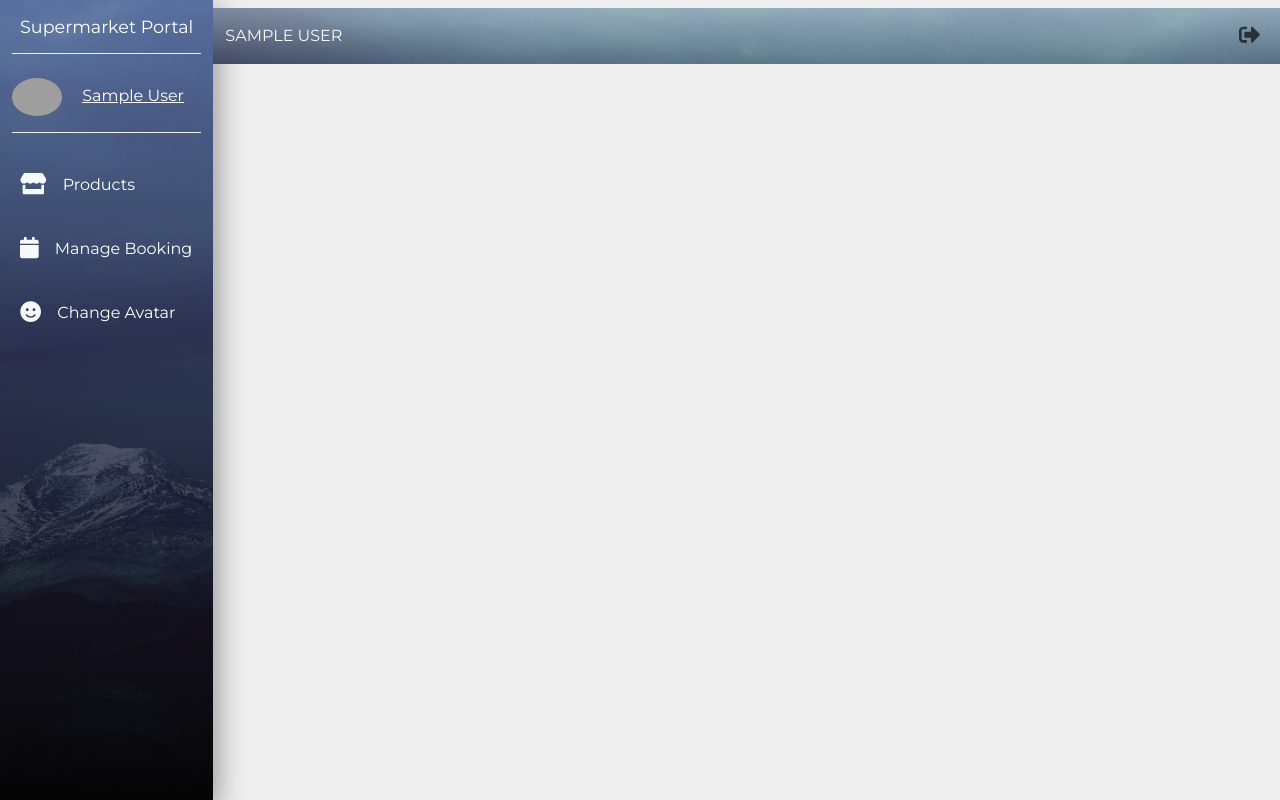
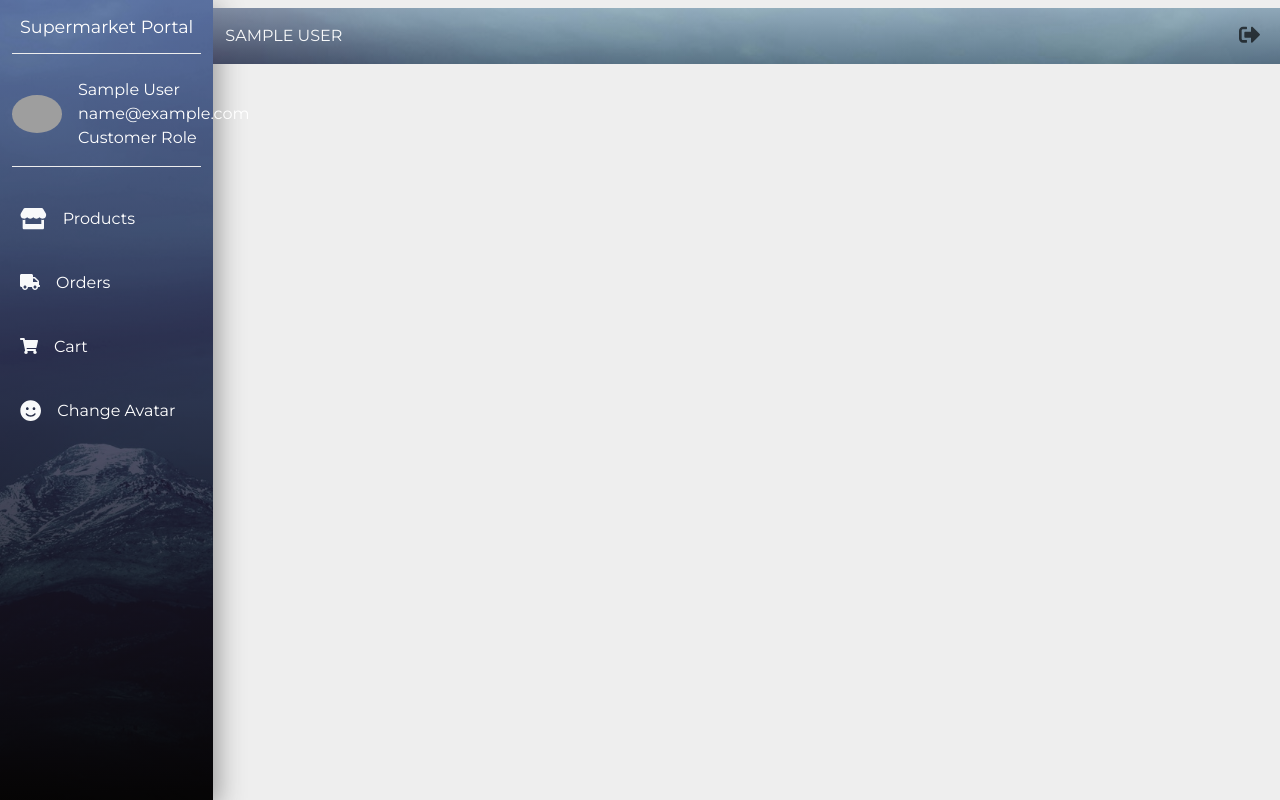
Before and after one commit to ahmedhus1984/ict239, a Flask app: page /base in a window 1280 px wide. Run offline with Flask 2, Linux system fonts and the light colour scheme; the visitor is signed in with stand-in values (Sample User, id 1); some libraries are stand-ins or nearby versions; grey boxes are pictures that could not be loaded.

Commit message:
qn1b completed

```diff
--- a/controllers/auth.py
+++ b/controllers/auth.py
@@ -20,8 +20,8 @@ def register():
                 User.createUser(email=form.email.data,password=hashpass, name=form.name.data)
                 return redirect(url_for('auth.login'))
             else:
-                form.email.errors.append("User already existed")
-                render_template('register.html', form=form, panel="Register")
+                # form.email.errors.append("User already existed")
+                flash("User already existed", "danger")
     return render_template('register.html', form=form, panel="Register")
 
 @auth.route('/login', methods=['GET', 'POST'])
@@ -36,15 +36,18 @@ def login():
                     login_user(check_user)
                     return redirect(url_for('productController.products'))
                 else:
-                    form.password.errors.append("User Password Not Correct")
+                    # form.password.errors.append("User Password Not Correct")
+                    flash("User Password Not Correct", "danger")
             else:
-                form.email.errors.append("No Such User")
+                # form.email.errors.append("No Such User")
+                flash("No Such User", "danger")
     return render_template('login.html', form=form, panel="Login")
 
 @auth.route('/logout', methods = ['GET'])
 @login_required
 def logout():
     logout_user()
+    flash("You've been logged out.", "info")
     return redirect(url_for('productController.products'))
 
 # Load the current user if any
--- a/templates/base.html
+++ b/templates/base.html
@@ -34,7 +34,7 @@
             <a href="#" class="navbar-brand text-white d-block mx-auto text-center py-3 mb-4 bottom-border">Supermarket
               Portal</a>
             {% if current_user.is_authenticated %}
-            <div class="bottom-border pb-3">
+            <div class="bottom-border pb-3 d-flex align-items-center">
               {% if current_user.email == "admin@abc.com" %}
               <img src="{{ url_for('static', filename='img/admin.jpeg')}}" width="50" class="rounded-circle me-3">
               {% elif current_user.avatar == "" %}
@@ -44,7 +44,13 @@
               <img src="{{ url_for('static', filename='img/avatar/' + current_user.avatar)}}" width="50"
                 class="rounded-circle me-3" id="userAvatar">
               {% endif %}
-              <a href="#" class="text-white">{{ current_user.name }} </a>
+              <div class="d-flex flex-column">
+                <span class="text-white">{{ current_user.name }}</span>
+                <span class="text-white">{{ current_user.email }}</span>
+                <span class="text-white">
+                  {% if current_user.email == "admin@abc.com" %}Admin Role{% else %}Customer Role{% endif %}
+                </span>
+              </div>
             </div>
             {% endif %}
               <ul class="navbar-nav flex-column mt-4">
@@ -70,7 +76,9 @@
                 {% else %}
                   {% if current_user.is_authenticated %}
                   <li class="nav-item"><a href="/manageBooking" class="nav-link text-white py-3 px-2 mb-2 sidebar-link"><i
-                        class="fas fa-calendar text-light fa-lg me-3"></i>Manage Booking</a></li>
+                        class="fas fa-calendar text-light fa-truck me-3"></i>Orders</a></li>
+                  <li class="nav-item"><a href="/changeAvatar" class="nav-link text-white py-3 px-2 mb-2 sidebar-link"><i
+                        class="fas fa-smile text-light fa-shopping-cart me-3"></i>Cart</a></li>
                   <li class="nav-item"><a href="/changeAvatar" class="nav-link text-white py-3 px-2 mb-2 sidebar-link"><i
                         class="fas fa-smile text-light fa-lg me-3"></i>Change Avatar</a></li>
                   {% endif %}
--- a/templates/products.html
+++ b/templates/products.html
@@ -39,7 +39,10 @@
     {% if selected_category != "All Categories" %}
     <a href="/products" class="btn btn-outline-danger rounded-pill me-2">Clear Category</a>
     {% endif %}
+
+    {% if current_user.is_authenticated and current_user.email != "admin@abc.com" %}
     <a href="/cart" class="btn btn-danger rounded-pill">Go to Cart</a>
+    {% endif %}
   </div>
 </div>
 
```
Also changed, not shown: models/users.py (line endings or trailing spaces).
